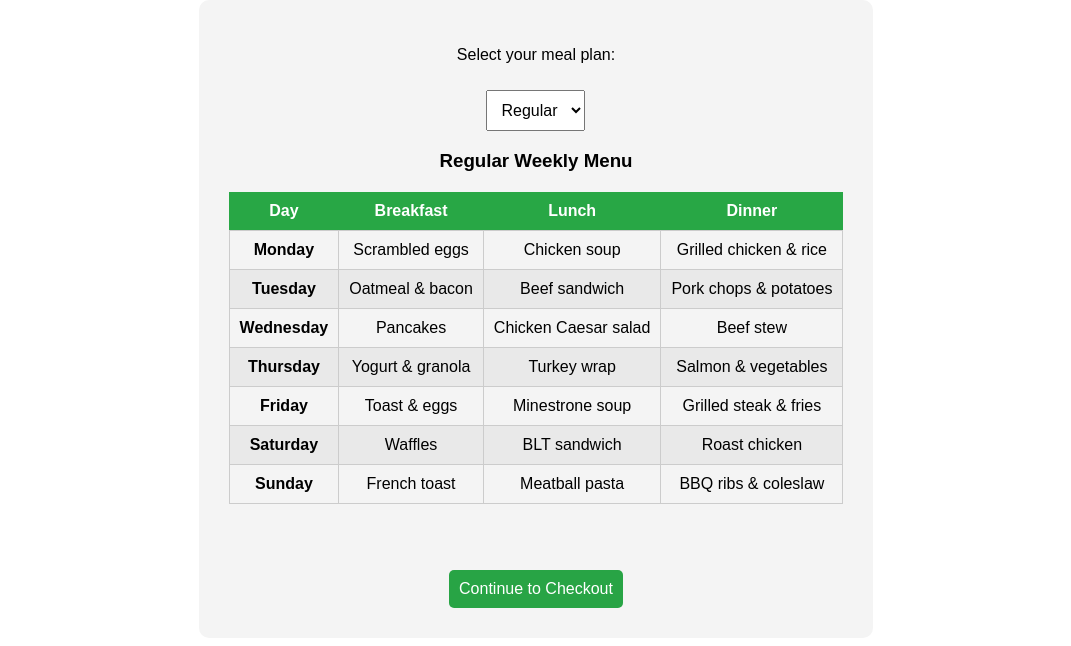
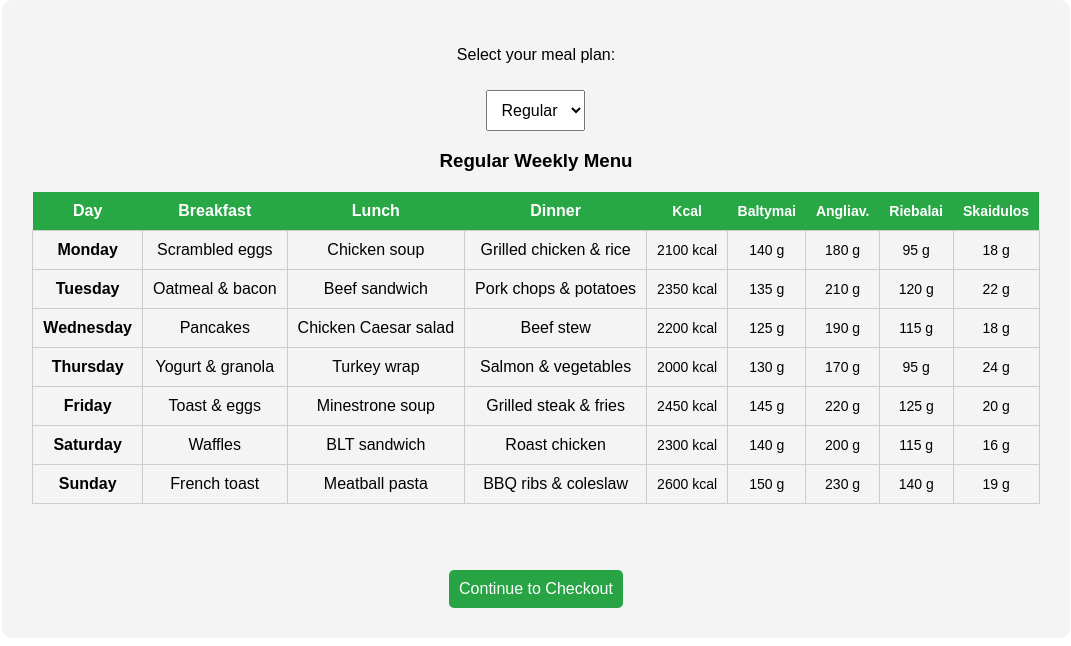
Before and after one commit to David-VilniusTech/PKP_Projektas, a website: page index.html in a window 1280 px wide. Shown: the part 178-824 px from the top of the page, without its empty margins (104-1175 px from the left). Drawn offline with Linux system fonts and the light colour scheme.

Commit message:
[DKKA-15 (Unit test 1; 2)]

```diff
--- a/index.html
+++ b/index.html
@@ -22,10 +22,18 @@
 <h3 id="menuTitle">Regular Weekly Menu</h3>
 <table id="menuTable">
   <thead>
-    <tr>
-      <th>Day</th><th>Breakfast</th><th>Lunch</th><th>Dinner</th>
-    </tr>
-  </thead>
+  <tr>
+    <th>Day</th>
+    <th>Breakfast</th>
+    <th>Lunch</th>
+    <th>Dinner</th>
+    <th>Kcal</th>
+    <th>Baltymai</th>
+    <th>Angliav.</th>
+    <th>Riebalai</th>
+    <th>Skaidulos</th>
+  </tr>
+</thead>
   <tbody id="menuBody"></tbody>
 </table>
 
@@ -38,22 +46,107 @@
 <script>
 const menus = {
   Regular: [
-    { day: "Monday",    breakfast: "Scrambled eggs",      lunch: "Chicken soup",        dinner: "Grilled chicken & rice" },
-    { day: "Tuesday",   breakfast: "Oatmeal & bacon",     lunch: "Beef sandwich",        dinner: "Pork chops & potatoes" },
-    { day: "Wednesday", breakfast: "Pancakes",            lunch: "Chicken Caesar salad", dinner: "Beef stew" },
-    { day: "Thursday",  breakfast: "Yogurt & granola",    lunch: "Turkey wrap",          dinner: "Salmon & vegetables" },
-    { day: "Friday",    breakfast: "Toast & eggs",        lunch: "Minestrone soup",      dinner: "Grilled steak & fries" },
-    { day: "Saturday",  breakfast: "Waffles",             lunch: "BLT sandwich",         dinner: "Roast chicken" },
-    { day: "Sunday",    breakfast: "French toast",        lunch: "Meatball pasta",       dinner: "BBQ ribs & coleslaw" },
+    {
+      day: "Monday",
+      breakfast: "Scrambled eggs",
+      lunch: "Chicken soup",
+      dinner: "Grilled chicken & rice",
+      nutrition: { kcal: 2100, protein: 140, carbs: 180, fat: 95, fiber: 18 }
+    },
+    {
+      day: "Tuesday",
+      breakfast: "Oatmeal & bacon",
+      lunch: "Beef sandwich",
+      dinner: "Pork chops & potatoes",
+      nutrition: { kcal: 2350, protein: 135, carbs: 210, fat: 120, fiber: 22 }
+    },
+    {
+      day: "Wednesday",
+      breakfast: "Pancakes",
+      lunch: "Chicken Caesar salad",
+      dinner: "Beef stew",
+      nutrition: { kcal: 2200, protein: 125, carbs: 190, fat: 115, fiber: 18 }
+    },
+    {
+      day: "Thursday",
+      breakfast: "Yogurt & granola",
+      lunch: "Turkey wrap",
+      dinner: "Salmon & vegetables",
+      nutrition: { kcal: 2000, protein: 130, carbs: 170, fat: 95, fiber: 24 }
+    },
+    {
+      day: "Friday",
+      breakfast: "Toast & eggs",
+      lunch: "Minestrone soup",
+      dinner: "Grilled steak & fries",
+      nutrition: { kcal: 2450, protein: 145, carbs: 220, fat: 125, fiber: 20 }
+    },
+    {
+      day: "Saturday",
+      breakfast: "Waffles",
+      lunch: "BLT sandwich",
+      dinner: "Roast chicken",
+      nutrition: { kcal: 2300, protein: 140, carbs: 200, fat: 115, fiber: 16 }
+    },
+    {
+      day: "Sunday",
+      breakfast: "French toast",
+      lunch: "Meatball pasta",
+      dinner: "BBQ ribs & coleslaw",
+      nutrition: { kcal: 2600, protein: 150, carbs: 230, fat: 140, fiber: 19 }
+    }
   ],
+
   Vegan: [
-    { day: "Monday",    breakfast: "Smoothie bowl",       lunch: "Lentil soup",          dinner: "Chickpea curry & rice" },
-    { day: "Tuesday",   breakfast: "Avocado toast",       lunch: "Falafel wrap",         dinner: "Tofu stir-fry" },
-    { day: "Wednesday", breakfast: "Oatmeal & berries",   lunch: "Tomato soup",          dinner: "Vegan pasta" },
-    { day: "Thursday",  breakfast: "Chia pudding",        lunch: "Buddha bowl",          dinner: "Stuffed bell peppers" },
-    { day: "Friday",    breakfast: "Fruit salad",         lunch: "Hummus & pita",        dinner: "Vegetable tagine" },
-    { day: "Saturday",  breakfast: "Banana pancakes",     lunch: "Quinoa salad",         dinner: "Black bean tacos" },
-    { day: "Sunday",    breakfast: "Granola & almond milk", lunch: "Mushroom soup",      dinner: "Lentil shepherd's pie" },
+    {
+      day: "Monday",
+      breakfast: "Smoothie bowl",
+      lunch: "Lentil soup",
+      dinner: "Chickpea curry & rice",
+      nutrition: { kcal: 1950, protein: 75, carbs: 290, fat: 55, fiber: 38 }
+    },
+    {
+      day: "Tuesday",
+      breakfast: "Avocado toast",
+      lunch: "Falafel wrap",
+      dinner: "Tofu stir-fry",
+      nutrition: { kcal: 2100, protein: 80, carbs: 260, fat: 85, fiber: 34 }
+    },
+    {
+      day: "Wednesday",
+      breakfast: "Oatmeal & berries",
+      lunch: "Tomato soup",
+      dinner: "Vegan pasta",
+      nutrition: { kcal: 1900, protein: 70, carbs: 300, fat: 50, fiber: 36 }
+    },
+    {
+      day: "Thursday",
+      breakfast: "Chia pudding",
+      lunch: "Buddha bowl",
+      dinner: "Stuffed bell peppers",
+      nutrition: { kcal: 2000, protein: 72, carbs: 285, fat: 60, fiber: 40 }
+    },
+    {
+      day: "Friday",
+      breakfast: "Fruit salad",
+      lunch: "Hummus & pita",
+      dinner: "Vegetable tagine",
+      nutrition: { kcal: 1850, protein: 60, carbs: 295, fat: 48, fiber: 42 }
+    },
+    {
+      day: "Saturday",
+      breakfast: "Banana pancakes",
+      lunch: "Quinoa salad",
+      dinner: "Black bean tacos",
+      nutrition: { kcal: 2150, protein: 78, carbs: 310, fat: 62, fiber: 44 }
+    },
+    {
+      day: "Sunday",
+      breakfast: "Granola & almond milk",
+      lunch: "Mushroom soup",
+      dinner: "Lentil shepherd's pie",
+      nutrition: { kcal: 2050, protein: 74, carbs: 300, fat: 58, fiber: 46 }
+    }
   ]
 };
 
@@ -63,7 +156,18 @@
   const tbody = document.getElementById("menuBody");
   tbody.innerHTML = "";
   menus[plan].forEach(row => {
-    tbody.innerHTML += `<tr><td><strong>${row.day}</strong></td><td>${row.breakfast}</td><td>${row.lunch}</td><td>${row.dinner}</td></tr>`;
+    tbody.innerHTML += `
+<tr>
+  <td><strong>${row.day}</strong></td>
+  <td>${row.breakfast}</td>
+  <td>${row.lunch}</td>
+  <td>${row.dinner}</td>
+  <td>${row.nutrition.kcal} kcal</td>
+  <td>${row.nutrition.protein} g</td>
+  <td>${row.nutrition.carbs} g</td>
+  <td>${row.nutrition.fat} g</td>
+  <td>${row.nutrition.fiber} g</td>
+</tr>`;
   });
 }
 
--- a/server.js
+++ b/server.js
@@ -1,10 +1,13 @@
 const express = require("express");
 const sqlite3 = require("sqlite3").verbose();
 const cors = require("cors");
+const path = require("path");
 
 const app = express();
 app.use(express.json());
 app.use(cors());
+
+app.use(express.static(__dirname));
 
 const db = new sqlite3.Database("orders.db");
 
--- a/styles.css
+++ b/styles.css
@@ -39,6 +39,7 @@
     padding: 10px;
     border: 1px solid #ccc;
 }
-tr:nth-child(even) {
-    background-color: #e9e9e9;
+td:nth-child(n+5), th:nth-child(n+5) {
+    font-size: 14px;
+    white-space: nowrap;
 }
```
Also changed, not shown: package.json (+3 -11 lines), package lock.json, 1 other file.
